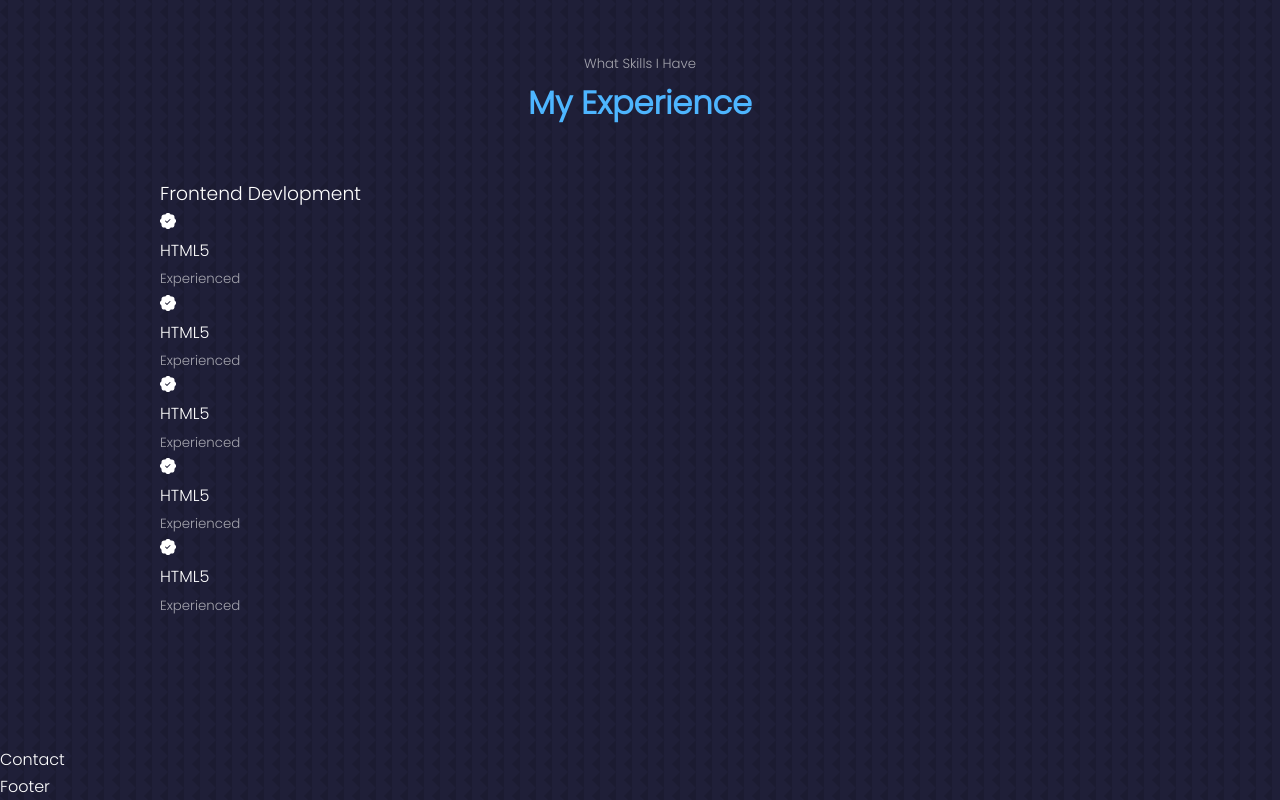
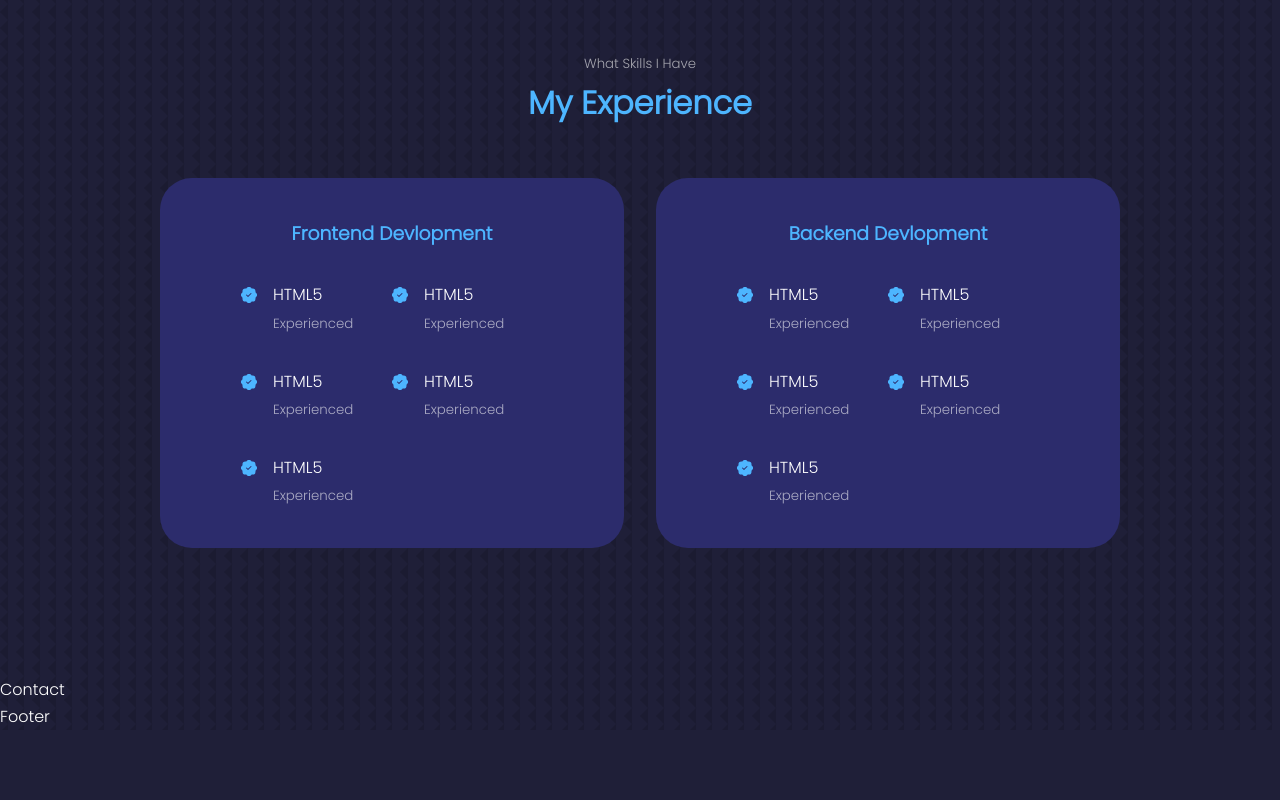
Before and after one commit to Harmeetrai/personal-website, a React (Create React App) app in the folder react-portfolio-website/: page / in a window 1280 px wide. Shown: the part 1820-2620 px from the top of the page. After the commit the page ends 2550 px from the top, so only its background shows below. Built offline with nearby package versions, Linux system fonts and the light colour scheme.

Commit message:
update experience

```diff
--- a/react-portfolio-website/src/components/experience/Experience.jsx
+++ b/react-portfolio-website/src/components/experience/Experience.jsx
@@ -8,44 +8,101 @@ const Experience = () => {
       <h5>What Skills I Have</h5>
       <h2>My Experience</h2>
 
-      <div className='container experience-container'>
+      <div className='container experience__container'>
+
+
         <div className='experience__frontend'>
           <h3>Frontend Devlopment</h3>
           <div className='experience__content'>
             <article className='experience__details'>
-              <BsPatchCheckFill/>
+              <BsPatchCheckFill className='experience__details-icon'/>
+              <div>
                 <h4>HTML5</h4>
                 <small className='text-light'>Experienced</small>
+              </div>
             </article>
 
             <article className='experience__details'>
-              <BsPatchCheckFill/>
+              <BsPatchCheckFill className='experience__details-icon'/>
+              <div>
                 <h4>HTML5</h4>
                 <small className='text-light'>Experienced</small>
+              </div>
             </article>
 
             <article className='experience__details'>
-              <BsPatchCheckFill/>
+              <BsPatchCheckFill className='experience__details-icon'/>
+              <div>
                 <h4>HTML5</h4>
                 <small className='text-light'>Experienced</small>
+              </div>
             </article>
 
             <article className='experience__details'>
-              <BsPatchCheckFill/>
+              <BsPatchCheckFill className='experience__details-icon'/>
+              <div>
                 <h4>HTML5</h4>
                 <small className='text-light'>Experienced</small>
+              </div>
             </article>
 
             <article className='experience__details'>
-              <BsPatchCheckFill/>
+              <BsPatchCheckFill className='experience__details-icon'/>
+              <div>
                 <h4>HTML5</h4>
                 <small className='text-light'>Experienced</small>
+              </div>
             </article>
           </div>
         </div>
+
+
         <div className='experience__backend'>
+          <h3>Backend Devlopment</h3>
+          <div className='experience__content'>
+            <article className='experience__details'>
+              <BsPatchCheckFill className='experience__details-icon'/>
+              <div>
+                <h4>HTML5</h4>
+                <small className='text-light'>Experienced</small>
+              </div>
+            </article>
 
+            <article className='experience__details'>
+              <BsPatchCheckFill className='experience__details-icon'/>
+              <div>
+                <h4>HTML5</h4>
+                <small className='text-light'>Experienced</small>
               </div>
+            </article>
+
+            <article className='experience__details'>
+              <BsPatchCheckFill className='experience__details-icon'/>
+              <div>
+                <h4>HTML5</h4>
+                <small className='text-light'>Experienced</small>
+              </div>
+            </article>
+
+            <article className='experience__details'>
+              <BsPatchCheckFill className='experience__details-icon'/>
+              <div>
+                <h4>HTML5</h4>
+                <small className='text-light'>Experienced</small>
+              </div>
+            </article>
+
+            <article className='experience__details'>
+              <BsPatchCheckFill className='experience__details-icon'/>
+              <div>
+                <h4>HTML5</h4>
+                <small className='text-light'>Experienced</small>
+              </div>
+            </article>
+          </div>
+        </div>
+
+
       </div>
 
 
--- a/react-portfolio-website/src/components/experience/experience.css
+++ b/react-portfolio-website/src/components/experience/experience.css
@@ -0,0 +1,64 @@
+.experience__container {
+    display: grid;
+    grid-template-columns: 1fr 1fr;
+    gap: 2rem;
+}
+
+.experience__container > div {
+    background: var(--color-bg-variant);
+    padding: 2.4rem 5rem;
+    border-radius: 2rem;
+    border: 1px solid transparent;
+    transition: var(--transition);
+}
+
+.experience__container > div:hover {
+    background: transparent;
+    border-color: var(--color-primary-variant);
+    cursor: default;
+}
+
+.experience__container > div > h3 {
+    text-align: center;
+    font-weight: bold;
+    margin-bottom: 2rem;
+    color: var(--color-primary);
+}
+
+.experience__content {
+    display: grid;
+    grid-template-columns: 1fr 1fr;
+    row-gap: 2rem;
+}
+
+.experience__details {
+    display:flex;
+    gap: 1rem;
+}
+
+.experience__details-icon {
+    margin-top: 6px;
+    color: var(--color-primary);
+}
+
+/* Media Queries Medium Device*/
+@media (max-width: 1024px) {
+    .experience__container {
+        grid-template-columns: 1fr;
+    }
+
+    .experience__container > div {
+        padding: 2rem;
+        width: 80%;
+        margin: 0 auto;
+    }
+
+    .experience__content {
+        padding: 1rem;
+    }
+}
+
+/* Media Queries Small Device*/
+@media (max-width: 600px) {
+
+}
```
Lines whose indentation alone changed are shown as unchanged.
